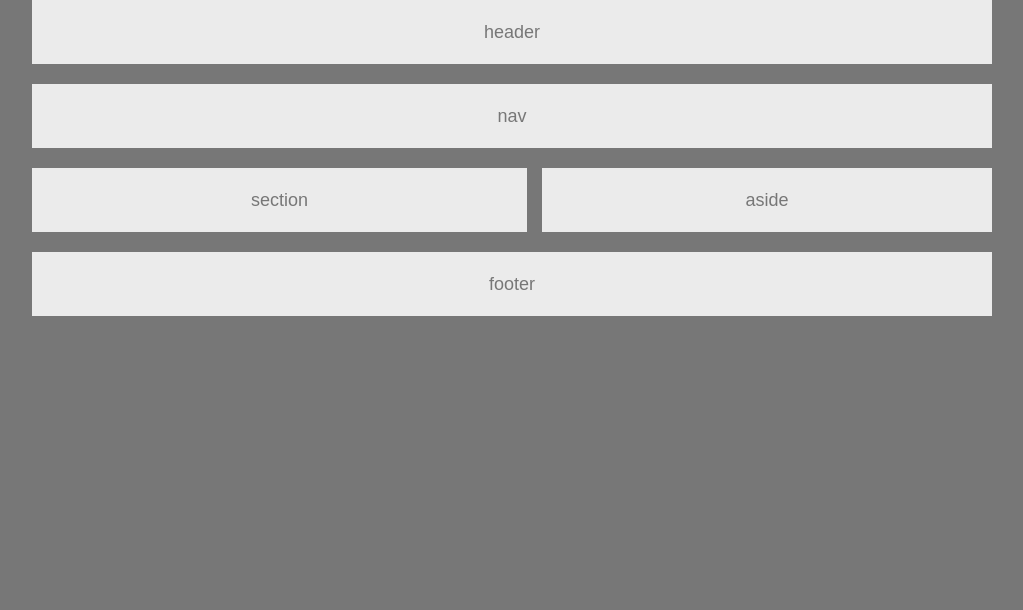
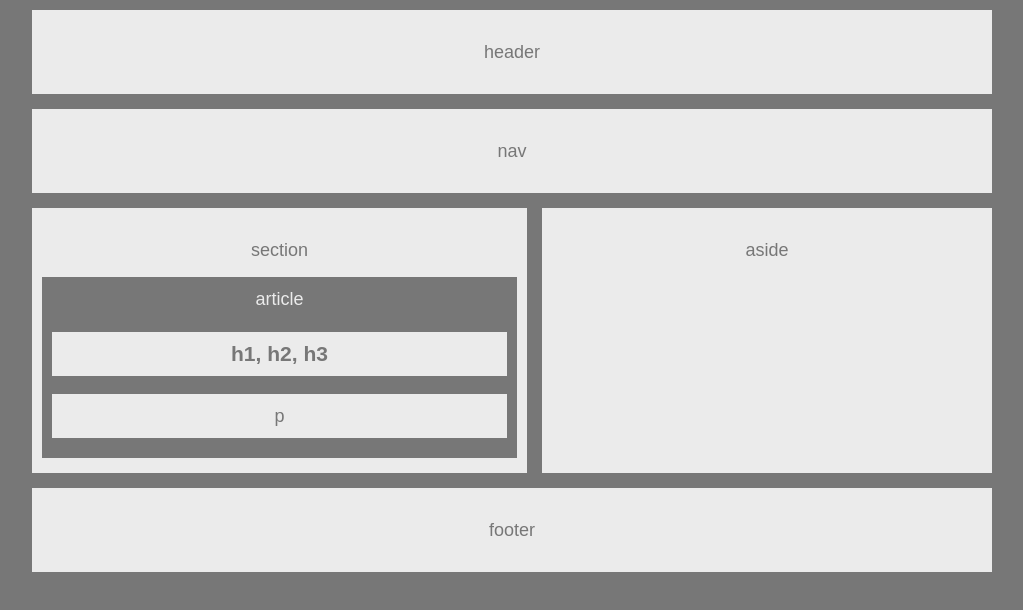
Before and after one commit to cjstanzhu/HW-Wireframe, a plain HTML site: page index.html in a window 1280 px wide. Shown: the whole page, without its empty margins (128-1151 px from the left). Drawn offline with Linux system fonts and the light colour scheme.

Commit message:
insert article, h1, p tags, and update css

```diff
--- a/index.html
+++ b/index.html
@@ -16,6 +16,14 @@
 
     <section>
         section
+
+        <article>
+            article
+
+            <h1>h1, h2, h3</h1>
+            <p>p</p>
+        </article>
+
     </section>
 
     <aside>
--- a/style.css
+++ b/style.css
@@ -10,39 +10,62 @@ body {
     width: 960px;
     font-size: 18px;
     line-height: 24px;
-    margin: 0 auto
+    margin: 10px auto
 }
 
 header {
-    padding: 20px;
-    margin-bottom: 20px;
+    padding: 30px;
+    margin-bottom: 15px;
     background: #ebebeb
-  }
+}
 
 nav {
-    padding: 20px;
-    margin-bottom: 20px;
+    padding: 30px;
+    margin-bottom: 15px;
     background: #ebebeb
 }
 
 section {
     float: left;
-    padding: 20px;
-    margin-bottom: 20px;
+    padding: 30px 10px;
+    margin-bottom: 15px;
     background: #ebebeb;
-    width: 495px
+    width: 495px;
+    height: 265px
+}
+
+article {
+    padding: 10px;
+    margin-top: 15px;
+    color: #ebebeb;
+    background: #777
+}
+
+h1 {
+    padding: 10px;
+    margin-bottom: 10px;
+    color: #777;
+    background: #ebebeb
+}
+
+p {
+    padding: 10px;
+    margin-bottom: 10px;
+    color: #777;
+    background: #ebebeb
 }
 
 aside {
     float: right;
-    padding: 20px;
-    margin-bottom: 20px;
+    padding: 30px;
+    margin-bottom: 15px;
     background: #ebebeb;
-    width: 450px
+    width: 450px;
+    height: 265px
 }
 
 footer {
-    padding: 20px;
+    padding: 30px;
     clear: both;
     background: #ebebeb
 }
```
